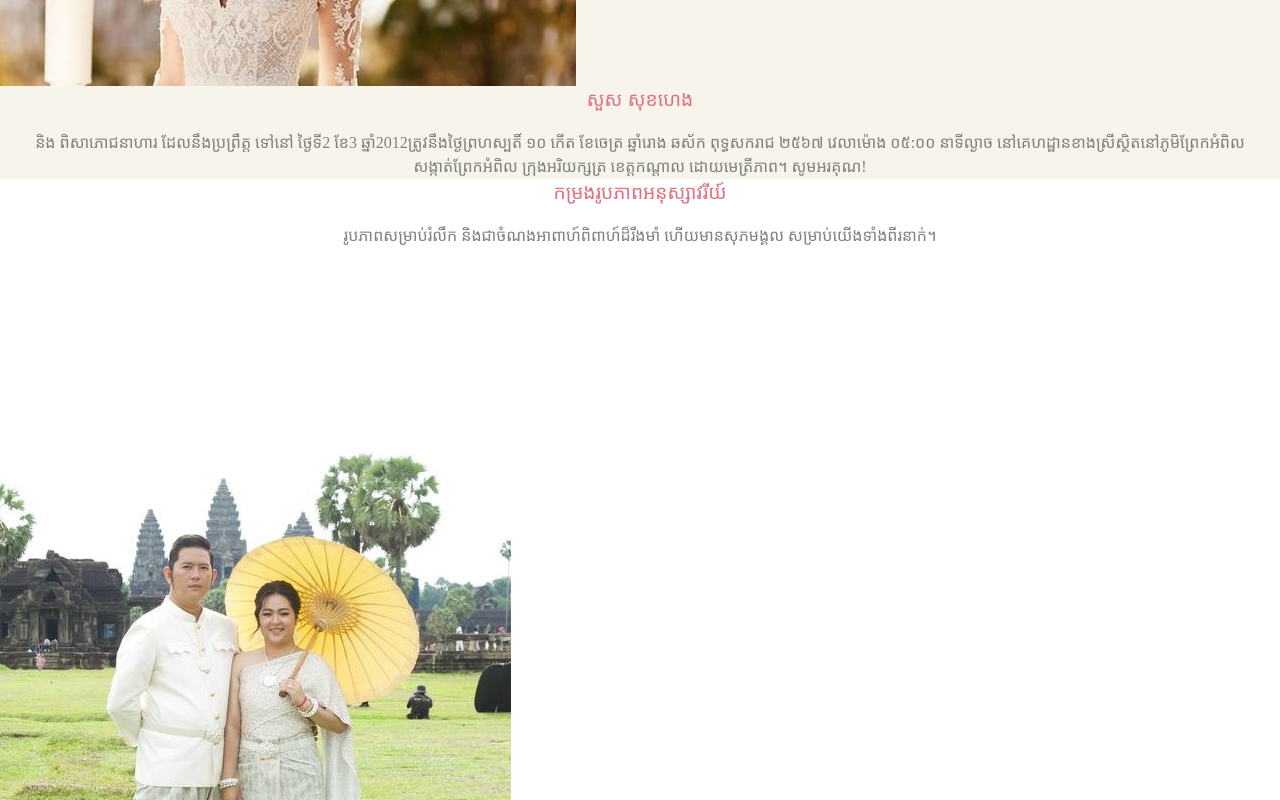
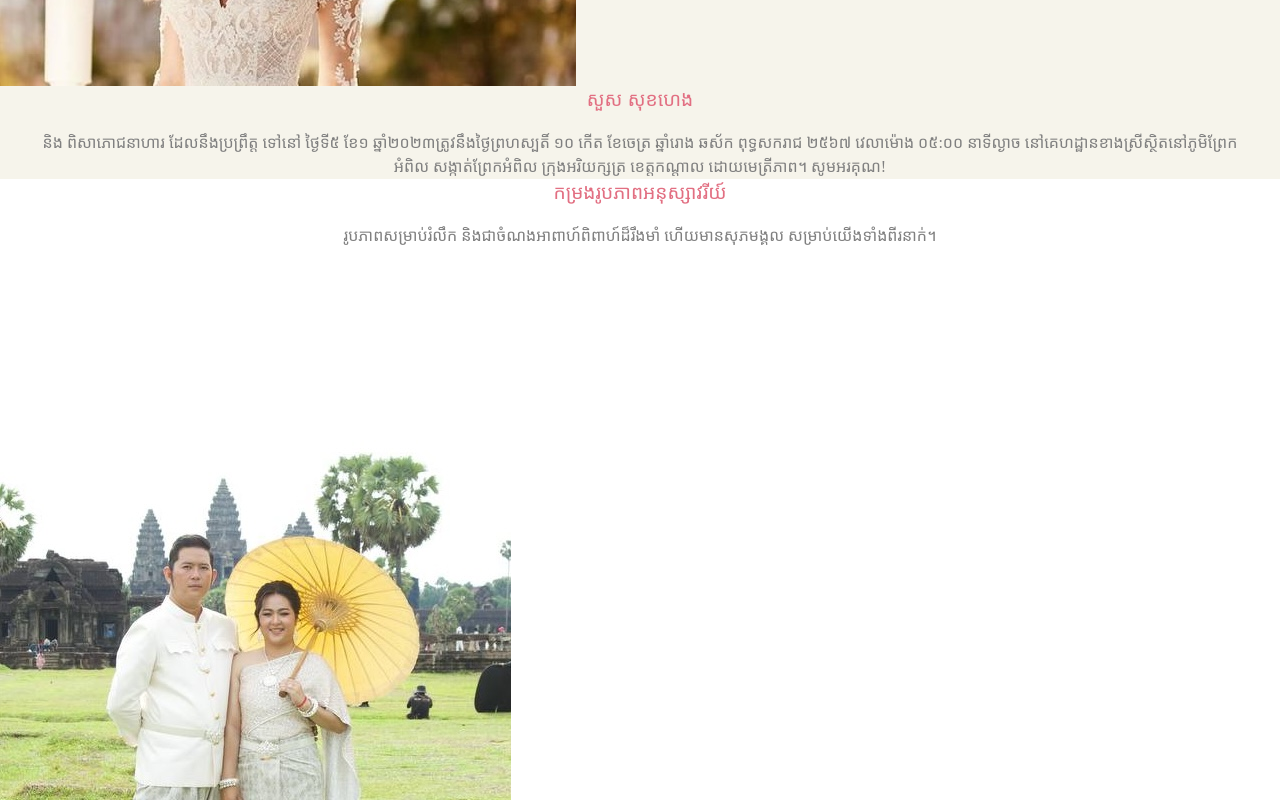
Before and after one commit to laruti/wedding-, a React (Vite) app: page / in a window 1280 px wide. Shown: the part 3240-4040 px from the top of the page. Built offline with nearby package versions, Linux system fonts and the light colour scheme.

Commit message:
fix font

```diff
--- a/src/App.jsx
+++ b/src/App.jsx
@@ -28,9 +28,9 @@ const App = () => {
       nameM: "ឃុន គីមស្រ៊ុន",
       nameF: "សួស សុខហេង",
       date: {
-        day: 2,
-        month: 3,
-        year: 2012,
+        day: "៥",
+        month: "១",
+        year:"២០២៣",
       },
     },
   ];
@@ -86,7 +86,7 @@ const App = () => {
 
         <p className='text-center ml-8 mr-8'>
           និង ពិសាភោជនាហារ ដែលនឹងប្រព្រឹត្ត ទៅនៅ
-          ថ្ងៃទី<span>{couple.date.day}</span> ខែ<span>{couple.date.month}</span> ឆ្នាំ<span>{couple.date.year}</span>
+          ថ្ងៃទី<span>{couple.date.day}</span> ខែ{couple.date.month} ឆ្នាំ{couple.date.year}
           ត្រូវនឹងថ្ងៃព្រហស្បតិ៍ ១០ កើត ខែចេត្រ ឆ្នាំរោង
           ឆស័ក ពុទ្ធសករាជ ២៥៦៧ វេលាម៉ោង ០៥:០០ នាទីល្ងាច
           នៅគេហដ្ឋានខាងស្រីស្ថិតនៅភូមិព្រែកអំពិល
@@ -120,7 +120,7 @@ const App = () => {
       {/* Location */}
       <div>
         <h1>ទីតាំងកម្មវិធី</h1>
-        <p>នៅគេហដ្ឋានខាងស្រីស្ថិតនៅភូមិព្រែកអំពិល សង្កាត់ព្រែកអំពិល ក្រុងអរិយក្សត្រ ខេត្តកណ្ដាល</p>
+        <p>នៅគេហដ្ឋានខាងស្រីស្ថិតនៅភូមិអូរឬស្សី២ សង្កាត់អូរឬស្សី ក្រុងក្រចេះ ខេត្តក្រចេះ</p>
       </div>
       <div className='gap-4 items-center border-2 m-4 rounded-md'>
         <iframe
@@ -137,14 +137,14 @@ const App = () => {
         </iframe>
       </div>
 
-      <div className='flex flex-row gap-4 items-center border-2 m-4 rounded-md'>
+      <div className='flex flex-row gap-4 items-center border-2 m-4 rounded-md p-4'>
         <div className='ml-2'><img src={qrcode} alt="" width={150} /></div>
         <div>
 
           <h1 className='text-pink-500'>HENG DOLLAR</h1>
           <div className='ml-8 font-bold'>978818522</div>
         </div>
-      </div>
+      </div >
 
 
     </div>
```
